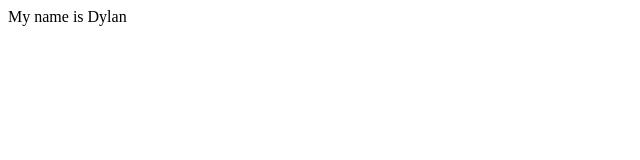
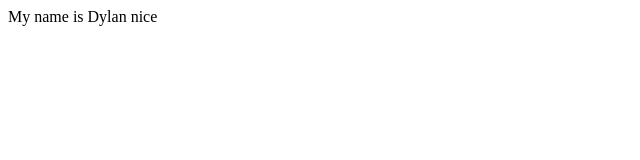
Before and after one commit to DylanMesap/first-github-project, a plain HTML site: page index.html in a window 1280 px wide. Shown: the full height of the page, 0-640 px from the left. Drawn offline with Linux system fonts and the light colour scheme.

```diff
--- a/index.html
+++ b/index.html
@@ -7,5 +7,6 @@
 </head>
 <body>
     My name is Dylan
+    nice
 </body>
 </html>
```
